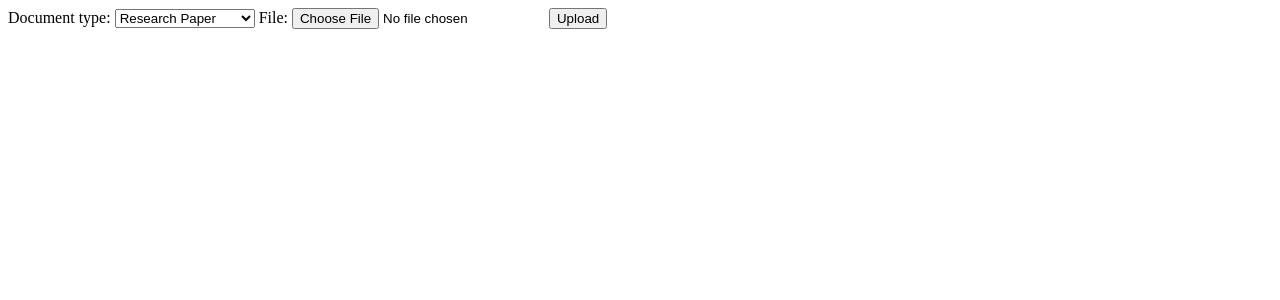
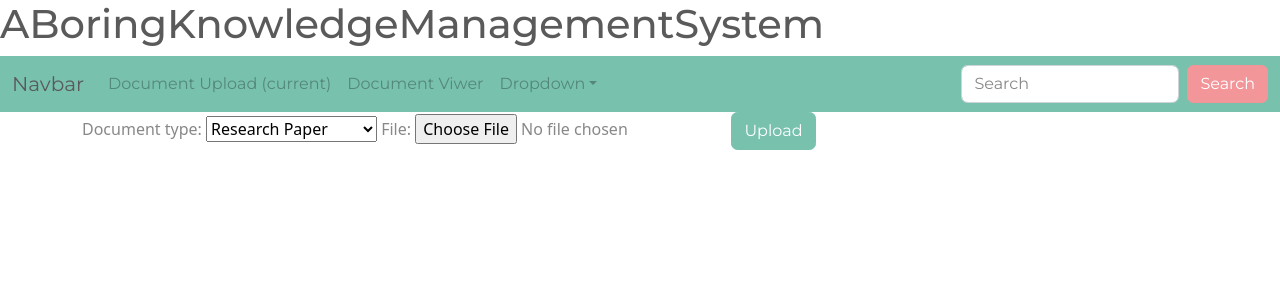
Before and after one commit to gugupig/ABoringKnowledgeManagementSystem, a Django app: page / in a window 1280 px wide. Shown: the top 300 px of the page. Run offline with Django 4.2, Linux system fonts and the light colour scheme; some libraries are stand-ins or nearby versions.

Commit message:
Update binary files and modify urls.py

```diff
--- a/DocumentIndexing/Embedding/text_splitter.py
+++ b/DocumentIndexing/Embedding/text_splitter.py
@@ -1,7 +1,8 @@
 from langchain.text_splitter import RecursiveCharacterTextSplitter
 from .embedding_toolkits import w2v_token_len
+from config import TEXT_SPLIT_SIZE
 
-def split_text_with_langchain(text, max_length = 512,length_function = w2v_token_len):
+def split_text_with_langchain(text, max_length = TEXT_SPLIT_SIZE,length_function = w2v_token_len):
     if length_function(text) <= max_length:
         return [text]
     else:
--- /dev/null
+++ b/WebApp/WebUI/templates/base.html
@@ -0,0 +1,57 @@
+<!DOCTYPE html>
+<html lang="en">
+<head>
+    <meta charset="UTF-8">
+    <meta name="viewport" content="width=device-width, initial-scale=1.0">
+    <title>{% block title %}My Django App{% endblock %}</title>
+    <!-- Bootstrap CSS -->
+    <link href="https://bootswatch.com/5/minty/bootstrap.css" rel="stylesheet">
+</head>
+<body>
+    <h1>ABoringKnowledgeManagementSystem</h1>
+    <nav class="navbar navbar-expand-lg bg-primary" data-bs-theme="dark">
+        <div class="container-fluid">
+          <a class="navbar-brand" href="#">Navbar</a>
+          <button class="navbar-toggler" type="button" data-bs-toggle="collapse" data-bs-target="#navbarColor01" aria-controls="navbarColor01" aria-expanded="false" aria-label="Toggle navigation">
+            <span class="navbar-toggler-icon"></span>
+          </button>
+          <div class="collapse navbar-collapse" id="navbarColor01">
+            <ul class="navbar-nav me-auto">
+              <li class="nav-item">
+                <a class="nav-link" href="{% url 'document_upload' %}">Document Upload <span class="sr-only">(current)</span></a>
+                  <span class="visually-hidden">(current)</span>
+                </a>
+              </li>
+              <li class="nav-item">
+                <a class="nav-link" href="#">Document Viwer</a>
+              </li>
+              <li class="nav-item dropdown">
+                <a class="nav-link dropdown-toggle" data-bs-toggle="dropdown" href="#" role="button" aria-haspopup="true" aria-expanded="false">Dropdown</a>
+                <div class="dropdown-menu">
+                  <a class="dropdown-item" href="#">Action</a>
+                  <a class="dropdown-item" href="#">Another action</a>
+                  <a class="dropdown-item" href="#">Something else here</a>
+                  <div class="dropdown-divider"></div>
+                  <a class="dropdown-item" href="#">Separated link</a>
+                </div>
+              </li>
+            </ul>
+            <form class="d-flex">
+              <input class="form-control me-sm-2" type="search" placeholder="Search">
+              <button class="btn btn-secondary my-2 my-sm-0" type="submit">Search</button>
+            </form>
+          </div>
+        </div>
+      </nav>
+    <div class="container">
+        {% block content %}
+        <!-- Content will go here -->
+        {% endblock %}
+    </div>
+
+    <!-- Bootstrap JS, Popper.js, and jQuery -->
+    <script src="https://code.jquery.com/jquery-3.5.1.slim.min.js"></script>
+    <script src="https://cdn.jsdelivr.net/npm/@popperjs/core@2.5.2/dist/umd/popper.min.js"></script>
+    <script src="https://stackpath.bootstrapcdn.com/bootstrap/4.5.2/js/bootstrap.min.js"></script>
+</body>
+</html>
--- a/WebApp/WebUI/templates/upload.html
+++ b/WebApp/WebUI/templates/upload.html
@@ -1,5 +1,9 @@
+{% extends 'base.html' %}
+
+{% block content %}
 <form method="post" enctype="multipart/form-data">
     {% csrf_token %}
     {{ form }}
-    <button type="submit">Upload</button>
+    <button type="submit" class="btn btn-primary">Upload</button>
 </form>
+{% endblock %}
--- a/WebApp/WebUI/urls.py
+++ b/WebApp/WebUI/urls.py
@@ -3,5 +3,7 @@ from . import views
 
 
 urlpatterns = [
+    #path('', views.home, name='home'),
     path('', views.document_upload, name='document_upload'),
+
 ]
--- a/WebApp/WebUI/views.py
+++ b/WebApp/WebUI/views.py
@@ -4,6 +4,10 @@ from django.shortcuts import render
 from .forms import DocumentForm
 from document_process_pipeline import DocumentProcessPipeline  # Import your pipeline
 
+
+
+def home(request):
+    return render(request, 'base.html')  # or 'home.html' if extending base.html
 
 
 def document_upload(request):
@@ -18,7 +22,7 @@ def document_upload(request):
             pipeline = DocumentProcessPipeline()
             pipeline.document_pipeline(file, document_type)  # Adjust as needed
 
-            return render(request, 'WebUI/upload_success.html')
+            return render(request, 'upload_success.html')
     else:
         form = DocumentForm()
     return render(request, 'upload.html', {'form': form})
--- a/config.py
+++ b/config.py
@@ -16,6 +16,7 @@ LOG_FILE_PATH_DOCUMENT_PROCESSING = '/root/gpt_projects/ABoringKnowledgeManageme
 
 
 EMBEDDING_DINENSION = 512
+TEXT_SPLIT_SIZE = 512
 LANGUAGE_CODE = ['en','fr','zh-cn','zh-tw']
 
 if __name__ == "__main__":
```
Also changed, not shown: WebApp/WebUI/templates/homepage.html (added, +7 -0 lines), WebApp/WebUI/templates/tabs.html (added, +26 -0 lines), 1 other file.
